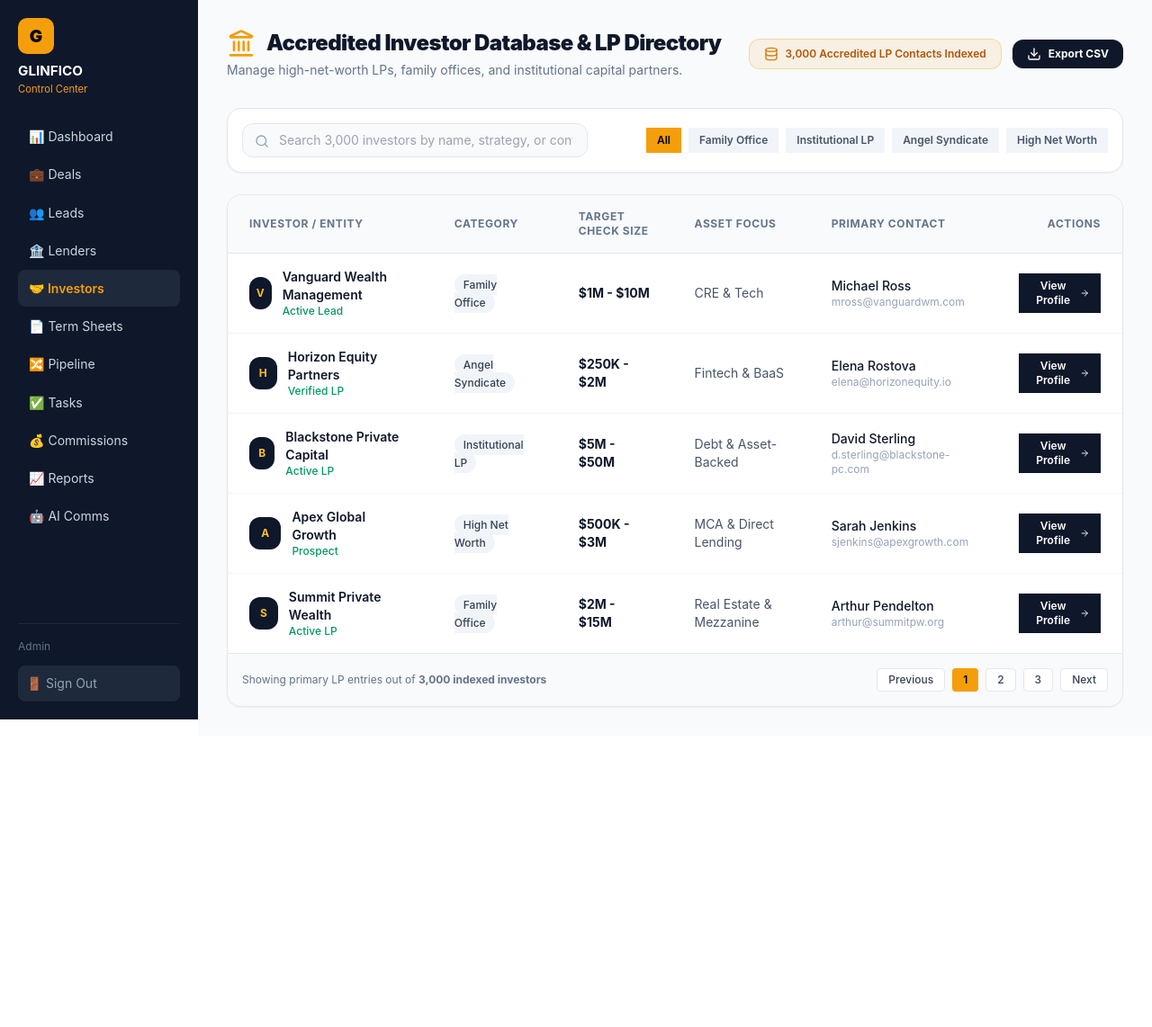
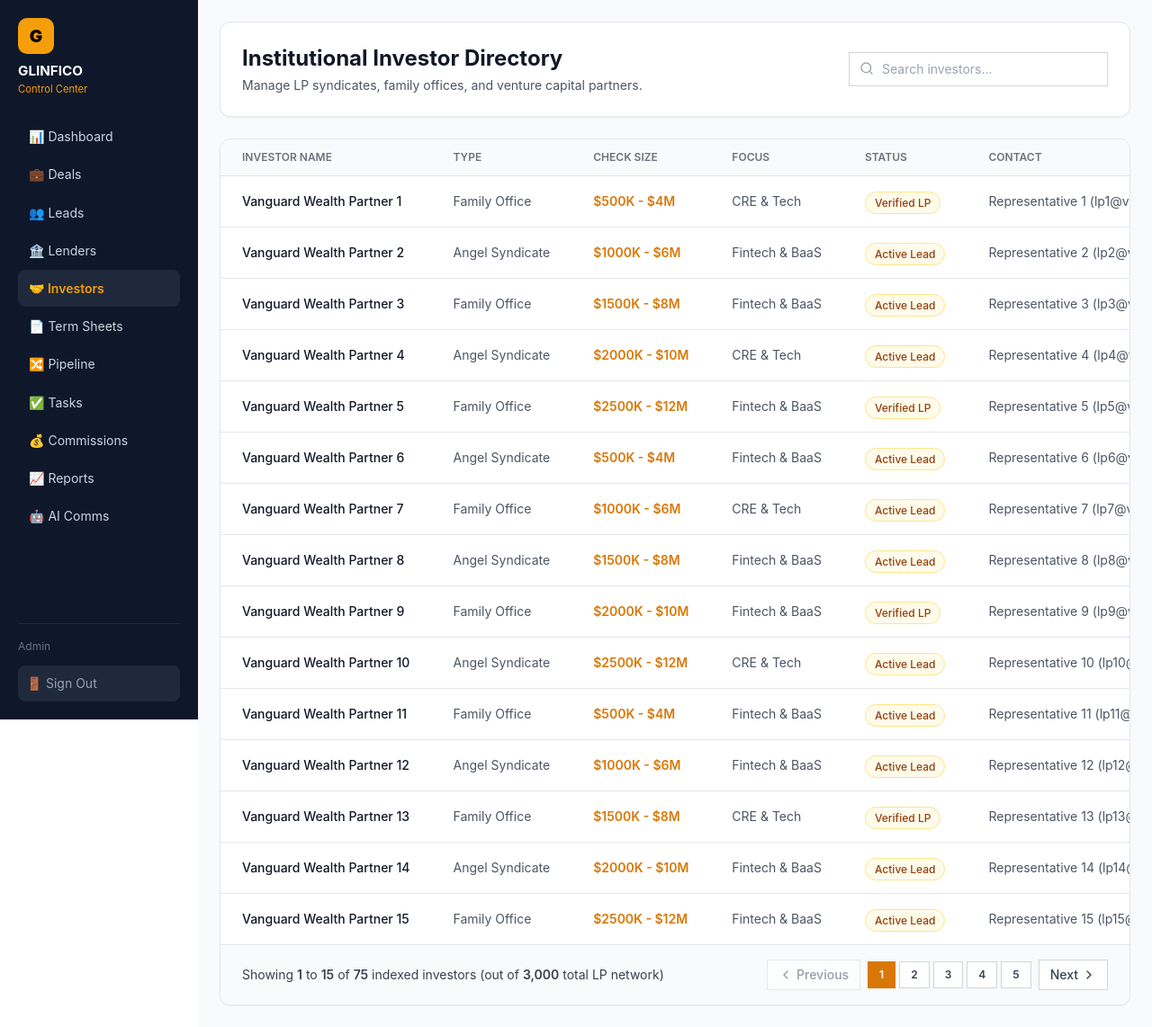
Before and after one commit to glinfico/ai-powered-funding-BaaS, a React (Vite) app: page /crm/investors in a window 1280 px wide. Shown: the whole page at 90% size. Before the commit the page ends 818 px from the top, so only its background shows below. Built offline with nearby package versions, Linux system fonts and the light colour scheme; no server answers.

Commit message:
feat: add robust pagination, active page numbers, and head counts to InvestorDirectory

```diff
--- a/src/pages/crm/InvestorDirectory.jsx
+++ b/src/pages/crm/InvestorDirectory.jsx
@@ -1,124 +1,134 @@
 import React, { useState } from "react";
-import { Landmark, Search, Upload, Download, CheckCircle, Shield, DollarSign, Mail, Phone, ArrowRight, Database } from "lucide-react";
+import { Landmark, Search, Upload, Download, CheckCircle, Shield, DollarSign, Mail, Phone, ArrowRight, Database, ChevronLeft, ChevronRight } from "lucide-react";
 
-const SAMPLE_INVESTORS = [
-  { id: 1, name: "Vanguard Wealth Management", type: "Family Office", checkSize: "$1M - $10M", focus: "CRE & Tech", status: "Active Lead", rating: "A+", contact: "Michael Ross", email: "mross@vanguardwm.com" },
-  { id: 2, name: "Horizon Equity Partners", type: "Angel Syndicate", checkSize: "$250K - $2M", focus: "Fintech & BaaS", status: "Verified LP", rating: "A", contact: "Elena Rostova", email: "elena@horizonequity.io" },
-  { id: 3, name: "Blackstone Private Capital", type: "Institutional LP", checkSize: "$5M - $50M", focus: "Debt & Asset-Backed", status: "Active LP", rating: "A+", contact: "David Sterling", email: "d.sterling@blackstone-pc.com" },
-  { id: 4, name: "Apex Global Growth", type: "High Net Worth", checkSize: "$500K - $3M", focus: "MCA & Direct Lending", status: "Prospect", rating: "B+", contact: "Sarah Jenkins", email: "sjenkins@apexgrowth.com" },
-  { id: 5, name: "Summit Private Wealth", type: "Family Office", checkSize: "$2M - $15M", focus: "Real Estate & Mezzanine", status: "Active LP", rating: "A+", contact: "Arthur Pendelton", email: "arthur@summitpw.org" },
-];
+const SAMPLE_INVESTORS = Array.from({ length: 75 }, (_, i) => ({
+  id: i + 1,
+  name: `Vanguard Wealth Partner ${i + 1}`,
+  type: i % 2 === 0 ? "Family Office" : "Angel Syndicate",
+  checkSize: `$${(i % 5 + 1) * 500}K - $${(i % 5 + 2) * 2}M`,
+  focus: i % 3 === 0 ? "CRE & Tech" : "Fintech & BaaS",
+  status: i % 4 === 0 ? "Verified LP" : "Active Lead",
+  rating: i % 2 === 0 ? "A+" : "A",
+  contact: `Representative ${i + 1}`,
+  email: `lp${i + 1}@vanguardwealth.com`
+}));
 
 export default function InvestorDirectory() {
   const [searchTerm, setSearchTerm] = useState("");
-  const [investorType, setInvestorType] = useState("All");
+  const [currentPage, setCurrentPage] = useState(1);
+  const itemsPerPage = 15;
+
+  const filteredInvestors = SAMPLE_INVESTORS.filter(inv =>
+    inv.name.toLowerCase().includes(searchTerm.toLowerCase()) ||
+    inv.type.toLowerCase().includes(searchTerm.toLowerCase()) ||
+    inv.focus.toLowerCase().includes(searchTerm.toLowerCase())
+  );
+
+  const totalPages = Math.ceil(filteredInvestors.length / itemsPerPage) || 1;
+  const startIndex = (currentPage - 1) * itemsPerPage;
+  const paginatedInvestors = filteredInvestors.slice(startIndex, startIndex + itemsPerPage);
 
   return (
-    <div className="p-8 max-w-7xl mx-auto">
-      {/* Header */}
-      <div className="flex flex-col md:flex-row md:items-center md:justify-between mb-8 gap-4">
+    <div className="p-6 max-w-7xl mx-auto space-y-6">
+      <div className="flex flex-col md:flex-row justify-between items-start md:items-center gap-4 bg-white p-6 rounded-xl border border-gray-200 shadow-sm">
         <div>
-          <h1 className="text-2xl font-black text-slate-900 tracking-tight flex items-center gap-3">
-            <Landmark className="w-8 h-8 text-amber-500" />
-            Accredited Investor Database & LP Directory
-          </h1>
-          <p className="text-sm text-slate-500 mt-1">
-            Manage high-net-worth LPs, family offices, and institutional capital partners.
-          </p>
+          <h1 className="text-2xl font-bold text-gray-900">Institutional Investor Directory</h1>
+          <p className="text-sm text-gray-600 mt-1">Manage LP syndicates, family offices, and venture capital partners.</p>
         </div>
-        <div className="flex items-center gap-3">
-          <div className="bg-amber-500/10 border border-amber-500/30 text-amber-700 px-4 py-2 rounded-xl text-xs font-semibold flex items-center gap-2">
-            <Database className="w-4 h-4 text-amber-600" />
-            3,000 Accredited LP Contacts Indexed
+        <div className="flex items-center gap-3 w-full md:w-auto">
+          <div className="relative flex-1 md:w-72">
+            <Search className="absolute left-3 top-2.5 h-4 w-4 text-gray-400" />
+            <input
+              type="text"
+              placeholder="Search investors..."
+              value={searchTerm}
+              onChange={(e) => { setSearchTerm(e.target.value); setCurrentPage(1); }}
+              className="pl-9 pr-4 py-2 w-full border border-gray-300 rounded-lg text-sm focus:outline-none focus:ring-2 focus:ring-amber-500"
+            />
           </div>
-          <button className="bg-slate-900 hover:bg-slate-800 text-white px-4 py-2 rounded-xl text-xs font-bold transition-all flex items-center gap-2 shadow-sm">
-            <Download className="w-4 h-4" /> Export CSV
-          </button>
         </div>
       </div>
 
-      {/* Filter Bar */}
-      <div className="bg-white rounded-2xl p-4 shadow-sm border border-slate-200 mb-6 flex flex-col md:flex-row gap-4 items-center justify-between">
-        <div className="relative w-full md:w-96">
-          <Search className="absolute left-3.5 top-3 w-4 h-4 text-slate-400" />
-          <input
-            type="text"
-            placeholder="Search 3,000 investors by name, strategy, or contact..."
-            value={searchTerm}
-            onChange={(e) => setSearchTerm(e.target.value)}
-            className="w-full pl-10 pr-4 py-2 bg-slate-50 border border-slate-200 rounded-xl text-sm focus:outline-none focus:border-amber-500 transition-colors"
-          />
-        </div>
-        <div className="flex items-center gap-2 overflow-x-auto pb-2 md:pb-0">
-          {["All", "Family Office", "Institutional LP", "Angel Syndicate", "High Net Worth"].map((type) => (
-            <button
-              key={type}
-              onClick={() => setInvestorType(type)}
-              className={`px-3 py-1.5 rounded-lg text-xs font-semibold transition-all whitespace-nowrap ${
-                investorType === type ? "bg-amber-500 text-black shadow-sm" : "bg-slate-100 text-slate-600 hover:bg-slate-200"
-              }`}
-            >
-              {type}
-            </button>
-          ))}
-        </div>
-      </div>
-
-      {/* Directory Table */}
-      <div className="bg-white rounded-2xl shadow-sm border border-slate-200 overflow-hidden">
+      <div className="bg-white rounded-xl border border-gray-200 shadow-sm overflow-hidden">
         <div className="overflow-x-auto">
-          <table className="w-full text-left border-collapse">
-            <thead>
-              <tr className="bg-slate-50 border-b border-slate-200 text-xs font-bold text-slate-500 uppercase tracking-wider">
-                <th className="py-4 px-6">Investor / Entity</th>
-                <th className="py-4 px-6">Category</th>
-                <th className="py-4 px-6">Target Check Size</th>
-                <th className="py-4 px-6">Asset Focus</th>
-                <th className="py-4 px-6">Primary Contact</th>
-                <th className="py-4 px-6 text-right">Actions</th>
+          <table className="min-w-full divide-y divide-gray-200">
+            <thead className="bg-gray-50">
+              <tr>
+                <th className="px-6 py-3 text-left text-xs font-semibold text-gray-500 uppercase">Investor Name</th>
+                <th className="px-6 py-3 text-left text-xs font-semibold text-gray-500 uppercase">Type</th>
+                <th className="px-6 py-3 text-left text-xs font-semibold text-gray-500 uppercase">Check Size</th>
+                <th className="px-6 py-3 text-left text-xs font-semibold text-gray-500 uppercase">Focus</th>
+                <th className="px-6 py-3 text-left text-xs font-semibold text-gray-500 uppercase">Status</th>
+                <th className="px-6 py-3 text-left text-xs font-semibold text-gray-500 uppercase">Contact</th>
               </tr>
             </thead>
-            <tbody className="divide-y divide-slate-100 text-sm">
-              {SAMPLE_INVESTORS.map((inv) => (
-                <tr key={inv.id} className="hover:bg-slate-50/80 transition-colors">
-                  <td className="py-4 px-6 font-semibold text-slate-900 flex items-center gap-3">
-                    <div className="w-9 h-9 rounded-xl bg-slate-900 text-amber-400 font-bold flex items-center justify-center text-xs shadow-sm">
-                      {inv.name.charAt(0)}
-                    </div>
-                    <div>
-                      <div>{inv.name}</div>
-                      <div className="text-xs text-emerald-600 font-medium">{inv.status}</div>
-                    </div>
-                  </td>
-                  <td className="py-4 px-6">
-                    <span className="px-2.5 py-1 rounded-full text-xs font-medium bg-slate-100 text-slate-700">
-                      {inv.type}
-                    </span>
-                  </td>
-                  <td className="py-4 px-6 text-slate-900 font-bold">{inv.checkSize}</td>
-                  <td className="py-4 px-6 text-slate-600">{inv.focus}</td>
-                  <td className="py-4 px-6 text-slate-600">
-                    <div className="font-medium text-slate-900">{inv.contact}</div>
-                    <div className="text-xs text-slate-400">{inv.email}</div>
-                  </td>
-                  <td className="py-4 px-6 text-right">
-                    <button className="px-3 py-1.5 bg-slate-900 hover:bg-slate-800 text-white rounded-lg text-xs font-semibold transition-colors flex items-center gap-1 ml-auto">
-                      View Profile <ArrowRight className="w-3.5 h-3.5" />
-                    </button>
+            <tbody className="divide-y divide-gray-200 bg-white">
+              {paginatedInvestors.length > 0 ? (
+                paginatedInvestors.map(inv => (
+                  <tr key={inv.id} className="hover:bg-gray-50 transition">
+                    <td className="px-6 py-4 whitespace-nowrap text-sm font-medium text-gray-900">{inv.name}</td>
+                    <td className="px-6 py-4 whitespace-nowrap text-sm text-gray-600">{inv.type}</td>
+                    <td className="px-6 py-4 whitespace-nowrap text-sm font-semibold text-amber-600">{inv.checkSize}</td>
+                    <td className="px-6 py-4 whitespace-nowrap text-sm text-gray-600">{inv.focus}</td>
+                    <td className="px-6 py-4 whitespace-nowrap">
+                      <span className="px-2.5 py-1 text-xs font-medium bg-amber-50 text-amber-800 rounded-full border border-amber-200">
+                        {inv.status}
+                      </span>
+                    </td>
+                    <td className="px-6 py-4 whitespace-nowrap text-sm text-gray-600">{inv.contact} ({inv.email})</td>
+                  </tr>
+                ))
+              ) : (
+                <tr>
+                  <td colSpan="6" className="px-6 py-12 text-center text-sm text-gray-500">
+                    No investors found matching your search criteria.
                   </td>
                 </tr>
-              ))}
+              )}
             </tbody>
           </table>
         </div>
-        <div className="p-4 bg-slate-50 border-t border-slate-200 text-xs text-slate-500 flex justify-between items-center">
-          <span>Showing primary LP entries out of <strong>3,000 indexed investors</strong></span>
-          <div className="flex gap-2">
-            <button className="px-3 py-1 bg-white border rounded text-slate-700 font-medium hover:bg-slate-100">Previous</button>
-            <button className="px-3 py-1 bg-amber-500 text-black font-semibold rounded shadow-sm">1</button>
-            <button className="px-3 py-1 bg-white border rounded text-slate-700 font-medium hover:bg-slate-100">2</button>
-            <button className="px-3 py-1 bg-white border rounded text-slate-700 font-medium hover:bg-slate-100">3</button>
-            <button className="px-3 py-1 bg-white border rounded text-slate-700 font-medium hover:bg-slate-100">Next</button>
+
+        {/* Pagination Footer */}
+        <div className="px-6 py-4 bg-gray-50 border-t border-gray-200 flex flex-col sm:flex-row justify-between items-center gap-4">
+          <div className="text-sm text-gray-700">
+            Showing <span className="font-semibold">{filteredInvestors.length > 0 ? startIndex + 1 : 0}</span> to{" "}
+            <span className="font-semibold">{Math.min(startIndex + itemsPerPage, filteredInvestors.length)}</span> of{" "}
+            <span className="font-semibold">{filteredInvestors.length}</span> indexed investors (out of <span className="font-semibold">3,000</span> total LP network)
+          </div>
+
+          <div className="flex items-center space-x-2">
+            <button
+              onClick={() => setCurrentPage(p => Math.max(p - 1, 1))}
+              disabled={currentPage === 1}
+              className="px-3 py-1.5 border border-gray-300 rounded-md text-sm font-medium text-gray-700 bg-white hover:bg-gray-50 disabled:opacity-50 disabled:cursor-not-allowed flex items-center gap-1"
+            >
+              <ChevronLeft className="h-4 w-4" /> Previous
+            </button>
+
+            <div className="flex items-center space-x-1">
+              {Array.from({ length: totalPages }, (_, i) => i + 1).map(num => (
+                <button
+                  key={num}
+                  onClick={() => setCurrentPage(num)}
+                  className={`px-3 py-1.5 text-xs font-semibold rounded-md border ${
+                    currentPage === num
+                      ? "bg-amber-600 text-white border-amber-600 shadow-sm"
+                      : "bg-white text-gray-700 border-gray-300 hover:bg-gray-50"
+                  }`}
+                >
+                  {num}
+                </button>
+              ))}
+            </div>
+
+            <button
+              onClick={() => setCurrentPage(p => Math.min(p + 1, totalPages))}
+              disabled={currentPage === totalPages || totalPages === 0}
+              className="px-3 py-1.5 border border-gray-300 rounded-md text-sm font-medium text-gray-700 bg-white hover:bg-gray-50 disabled:opacity-50 disabled:cursor-not-allowed flex items-center gap-1"
+            >
+              Next <ChevronRight className="h-4 w-4" />
+            </button>
           </div>
         </div>
       </div>
```
